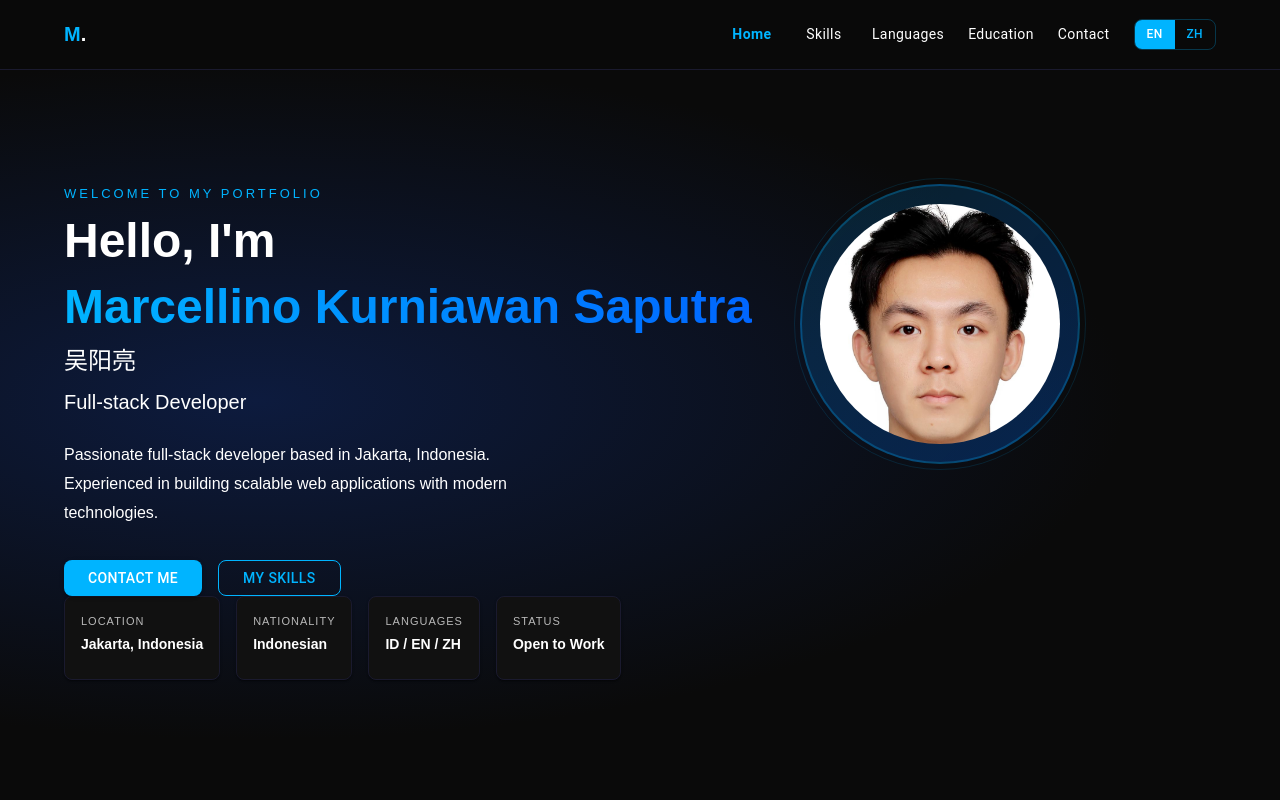
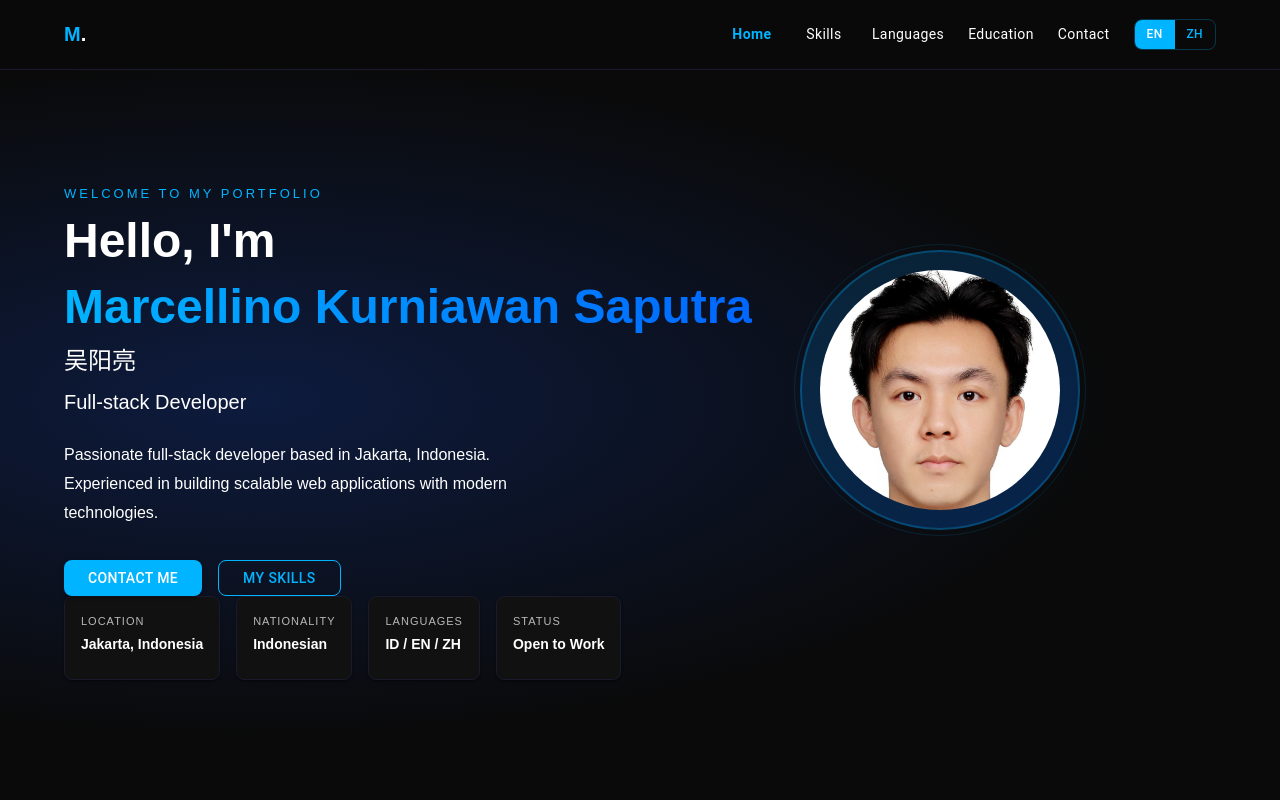
Before and after one commit to kingmarcel18/marcel-portfolio, a Next.js app: page / in a window 1280 px wide. Shown: the top 800 px of the page. Built offline with nearby package versions, Linux system fonts and the light colour scheme.

Commit message:
fix grid alignItems

```diff
--- a/app/page.tsx
+++ b/app/page.tsx
@@ -151,7 +151,7 @@ export default function Portfolio() {
       {/* Hero */}
       <Box id="home" sx={{ minHeight: "100vh", display: "flex", alignItems: "center", background: "radial-gradient(ellipse at 20% 50%, #0d1b3e 0%, #0a0a0a 60%)", pt: 8 }}>
         <Container maxWidth="lg">
-          <Grid container spacing={6} alignItems="center">
+          <Grid container spacing={6} sx={{ alignItems: "center" }}>
             <Grid item xs={12} md={7}>
               <Box sx={{ color: "#00b4ff", mb: 1, letterSpacing: 3, textTransform: "uppercase", fontSize: 13 }}>{t.welcome}</Box>
               <Box sx={{ mb: 1, lineHeight: 1.2, color: "#ffffff", fontSize: { xs: 36, md: 48 }, fontWeight: "bold" }}>{t.hello}</Box>
```
